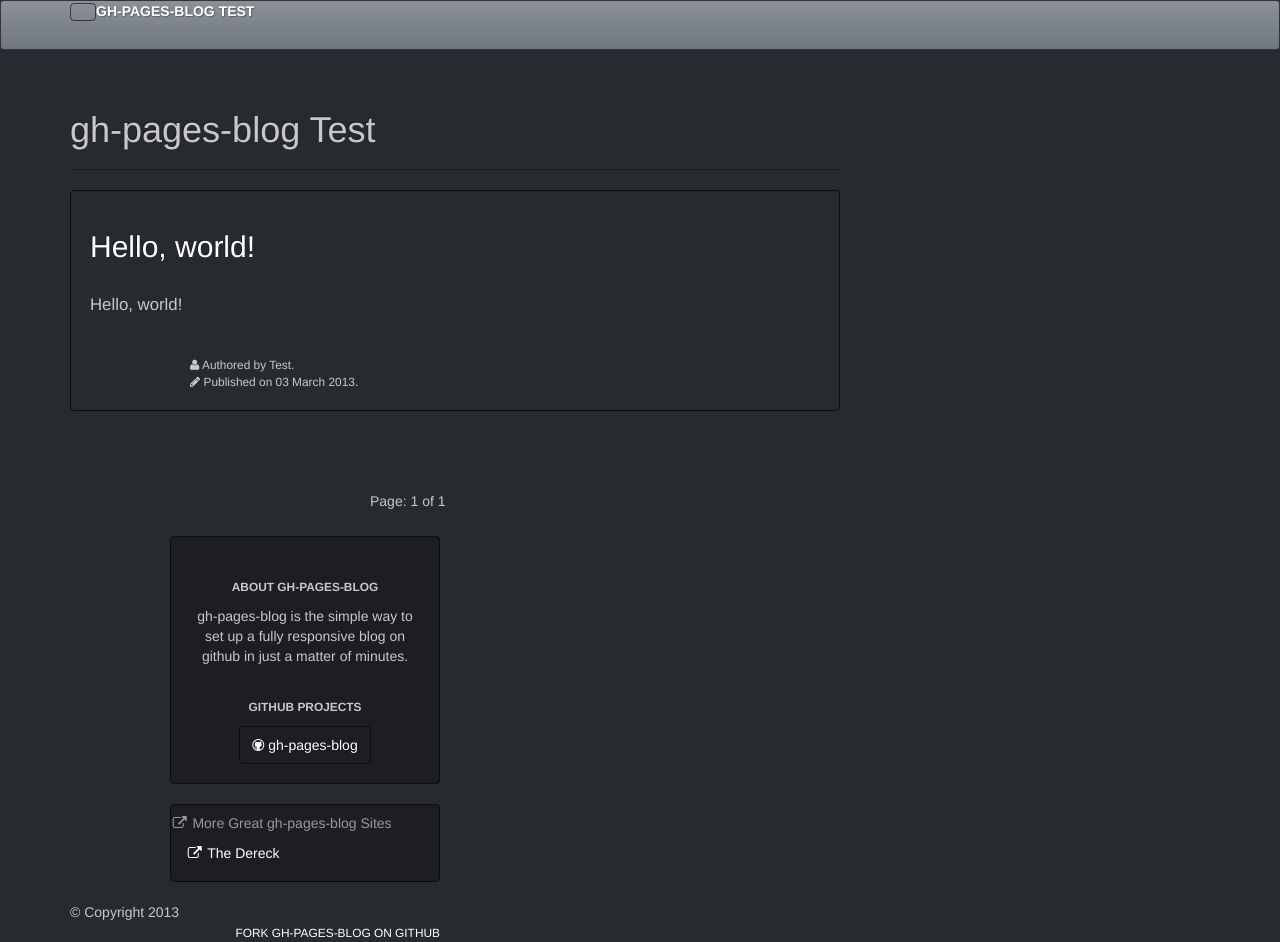
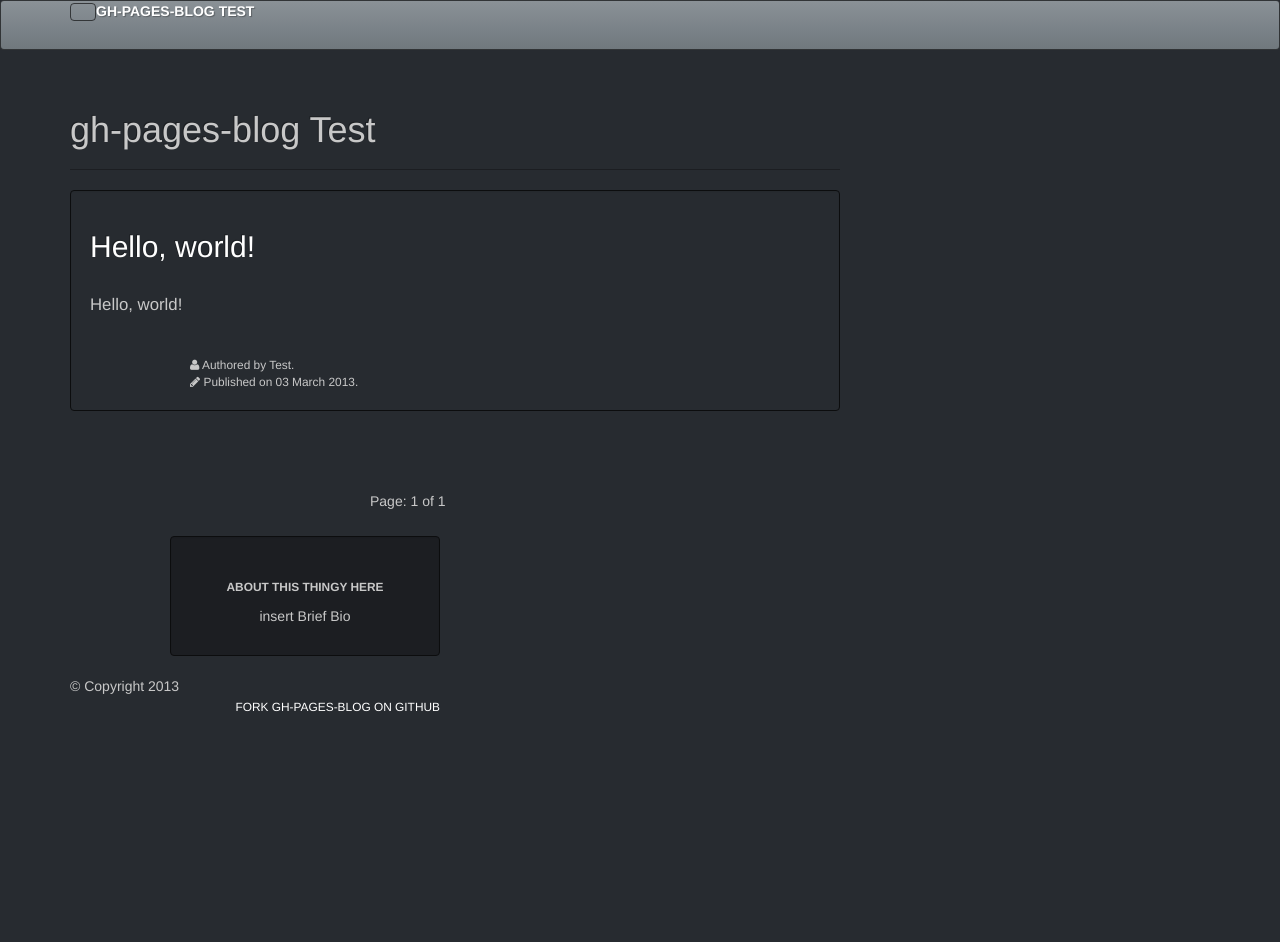
Before and after one commit to shusso/shusso.github.com, a Jekyll site: the page built from index.html, in a window 1280 px wide. Built offline with Jekyll 4.4.1, drawn with Linux system fonts in a browser that asks for light colours; the list of posts is cut into pages by our own code; after the commit the page ends 900 px from its top, so only the background shows below that.

Commit message:
minor changes

```diff
--- a/_config.yml
+++ b/_config.yml
@@ -23,6 +23,7 @@
 # url : http://thedereck.github.io
 # email : thedereck@thedereck.com
 # author : Dereck Curry
+
 name : gh-pages-blog Test
 brand : gh-pages-blog Test
 description : gh-pages-blog Test
@@ -333,12 +334,12 @@ social_links :
 #   - project :
 #     name : gh-pages-blog
 #     url : https://github.com/thedereck/gh-pages-blog
-github_projects :
-  header : GitHub Projects
-  projects :
-  - project :
-    name : gh-pages-blog
-    url : https://github.com/thedereck/gh-pages-blog
+# github_projects :
+#   header : GitHub Test Project
+#   projects :
+#   - project :
+#     name : gh-pages-blog
+#     url : https://github.com/thedereck/gh-pages-blog
 
 
 # These are links to other websites outside of the blog that are not part of
@@ -363,12 +364,12 @@ github_projects :
 #     - link :
 #       name : Lowcountry Blues Club
 #       url : http://lowcountrybluesclub.blogspot.com
-external_links :
-  header : More Great gh-pages-blog Sites
-  links :
-    - link :
-      name : The Dereck
-      url: http://thedereck.github.io
+# external_links :
+#   header : More Great gh-pages-blog Sites
+#   links :
+#     - link :
+#       name : The Dereck
+#       url: http://thedereck.github.io
 
 
 # These are the bootstrap settings. These bootstrap settings will control both
--- a/_includes/content/brief-bio.html
+++ b/_includes/content/brief-bio.html
@@ -1,2 +1,2 @@
-<p class="text-center"><small><strong>ABOUT GH-PAGES-BLOG</strong></small></p>
-<p>gh-pages-blog is the simple way to set up a fully responsive blog on github in just a matter of minutes.</p>
+<p class="text-center"><small><strong>ABOUT THIS THINGY HERE</strong></small></p>
+<p> insert Brief Bio </p>
```
